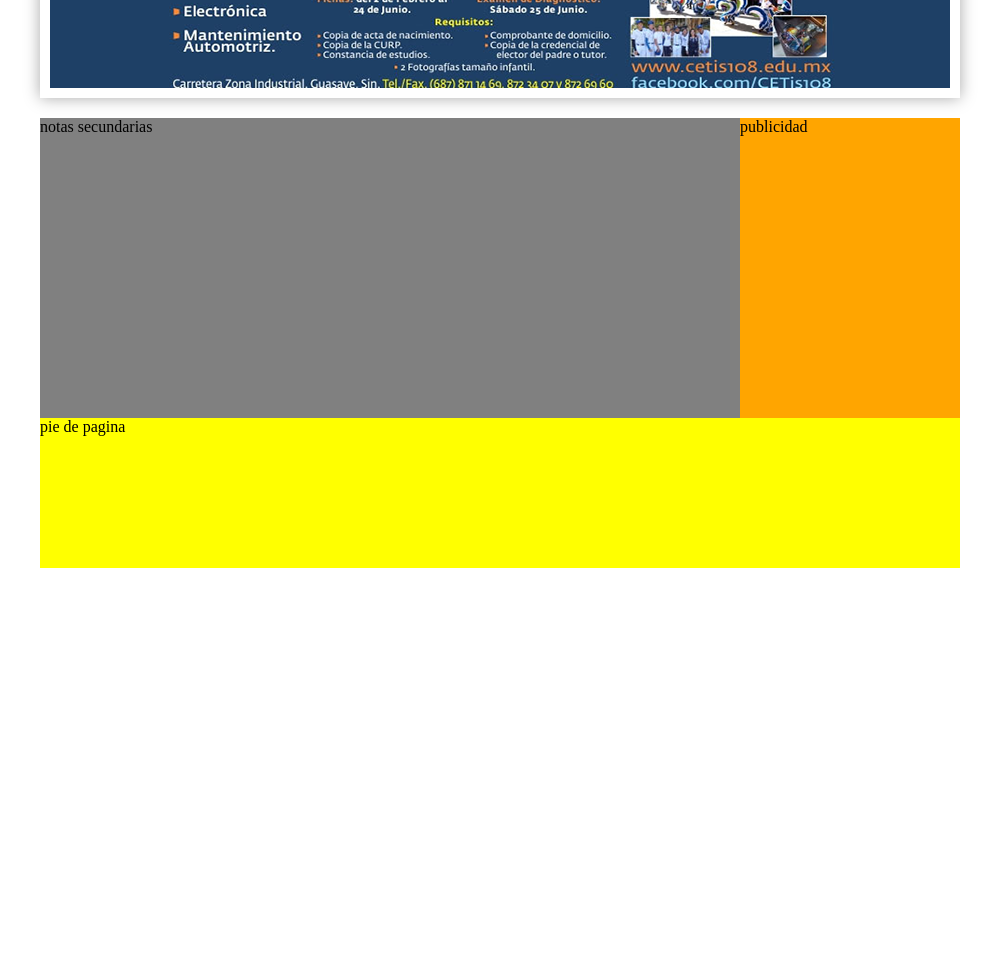
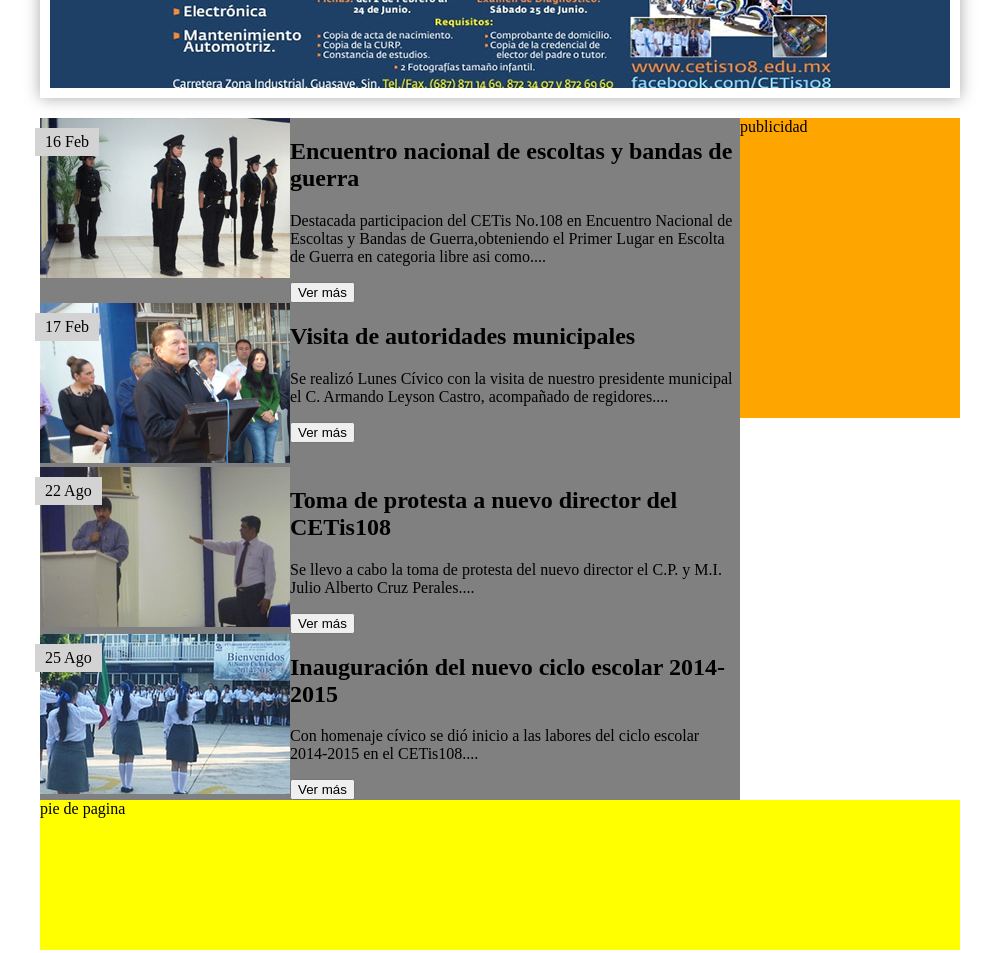
Before and after one commit to EYM3MO/Practicas-HTML, a plain HTML site: page 12_proyecto_web/index.html in a window 1280 px wide. Shown: the part 460-1413 px from the top of the page, without its empty margins (140-1139 px from the left). Before the commit the page ends 1036 px from the top, so only its background shows below. Drawn offline with Linux system fonts and the light colour scheme.

Commit message:
Commit con notas secundarias

```diff
--- a/12_proyecto_web/css/styles.css
+++ b/12_proyecto_web/css/styles.css
@@ -62,9 +62,9 @@
 
 /*NOTA IMPORTANTE FIN*/
 
-
+/*NOTA SECUNDARIA INICIO*/
 #notas_secundarias{
-  height:300px;
+    min-height:300px;
     width: 700px;
     display: inline-block;
     float:left;
@@ -72,6 +72,23 @@
 
 }
 
+#notas_secundarias article{
+    display: flex;
+}
+
+#notas_secundarias figure{
+    margin: 0;
+    position: relative;
+}
+
+#notas_secundarias figure span{
+    position: absolute;
+    top: 10px;
+    left: -5px;
+    padding: 5px 10px;
+    background-color: lightgrey;
+}
+/* NOTA SECUNDARIA FIN*/
 #publicidad{
     height:300px;
     width:220px;
--- a/12_proyecto_web/index.html
+++ b/12_proyecto_web/index.html
@@ -76,14 +76,82 @@ identifiquen lo principal de la pagina -->
                 <section id="nota_importante">
 
                        <img src="images/notimp.png" alt="nota importante">
-
                 </section>
 
                 <section id="notas_secundarias">
 
-                         notas secundarias
+                    <!-- Inicio nota 1 -->
 
-                </section>
+                    <article>
+                         <figure>
+                                <img src="images/notas/4/20140216-1.jpg" alt="imagen">
+                                   <span>16 Feb</span>
+                         </figure>
+                                <div>
+                                     <h2>Encuentro nacional de escoltas y bandas de guerra</h2>
+                                     <p>Destacada participacion del CETis No.108 en Encuentro Nacional de Escoltas y Bandas de Guerra,obteniendo el Primer Lugar en Escolta de Guerra en categoria libre asi como....</p>
+
+                                         <button>Ver más</button>
+                                </div>
+
+                    </article>
+
+                    <!-- Fin nota 1 -->
+
+                    <!-- Inicio nota 2 -->
+                    <article>
+                         <figure>
+                                <img src="images/notas/1/20140217_tmb.jpg" alt="imagen">
+                                   <span>17 Feb</span>
+                         </figure>
+                                <div>
+                                     <h2>Visita de autoridades municipales</h2>
+                                     <p>Se realizó Lunes Cívico con la visita de nuestro presidente municipal el C. Armando Leyson Castro, acompañado de regidores....</p>
+
+                                         <button>Ver más</button>
+                                </div>
+
+                    </article>
+
+                    <!-- Fin nota 2 -->
+
+                    <!-- Inicio nota 3 -->
+
+                    <article>
+                         <figure>
+                                <img src="images/notas/2/20140822_tmb.jpg" alt="imagen">
+                                   <span>22 Ago</span>
+                         </figure>
+                                <div>
+                                     <h2>Toma de protesta a nuevo director del CETis108</h2>
+                                     <p>Se llevo a cabo la toma de protesta del nuevo director el C.P. y M.I. Julio Alberto Cruz Perales....</p>
+
+                                         <button>Ver más</button>
+                                </div>
+
+                    </article>
+
+                    <!-- Fin nota 3 -->
+
+                    <!-- Inicio nota 4 -->
+
+                    <article>
+                         <figure>
+                                <img src="images/notas/3/20140825_tmb.jpg" alt="imagen">
+                                   <span>25 Ago</span>
+                         </figure>
+                                <div>
+                                     <h2>Inauguración del nuevo ciclo escolar 2014-2015</h2>
+                                     <p>Con homenaje cívico se dió inicio a las labores del ciclo escolar 2014-2015 en el CETis108....</p>
+
+                                         <button>Ver más</button>
+                                </div>
+
+                    </article>
+
+                    <!-- Fin nota 4 -->
+
+              </section>
                 <aside id="publicidad">
 
                            publicidad
```
Also changed, not shown: 12_proyecto_web/images/notas/1/20140217_tmb.jpg (added), 12_proyecto_web/images/notas/2/20140822_tmb.jpg (added), 12_proyecto_web/images/notas/3/20140825_tmb.jpg (added), 12_proyecto_web/images/notas/4/20140216-1.jpg (added).
